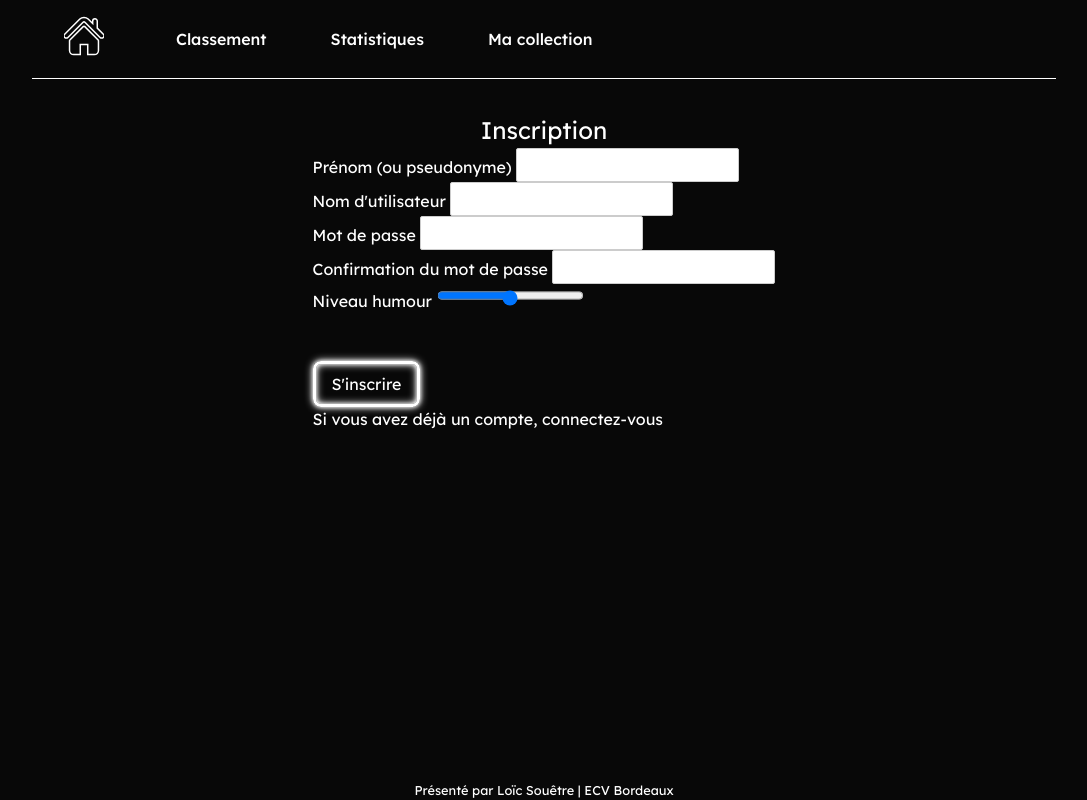
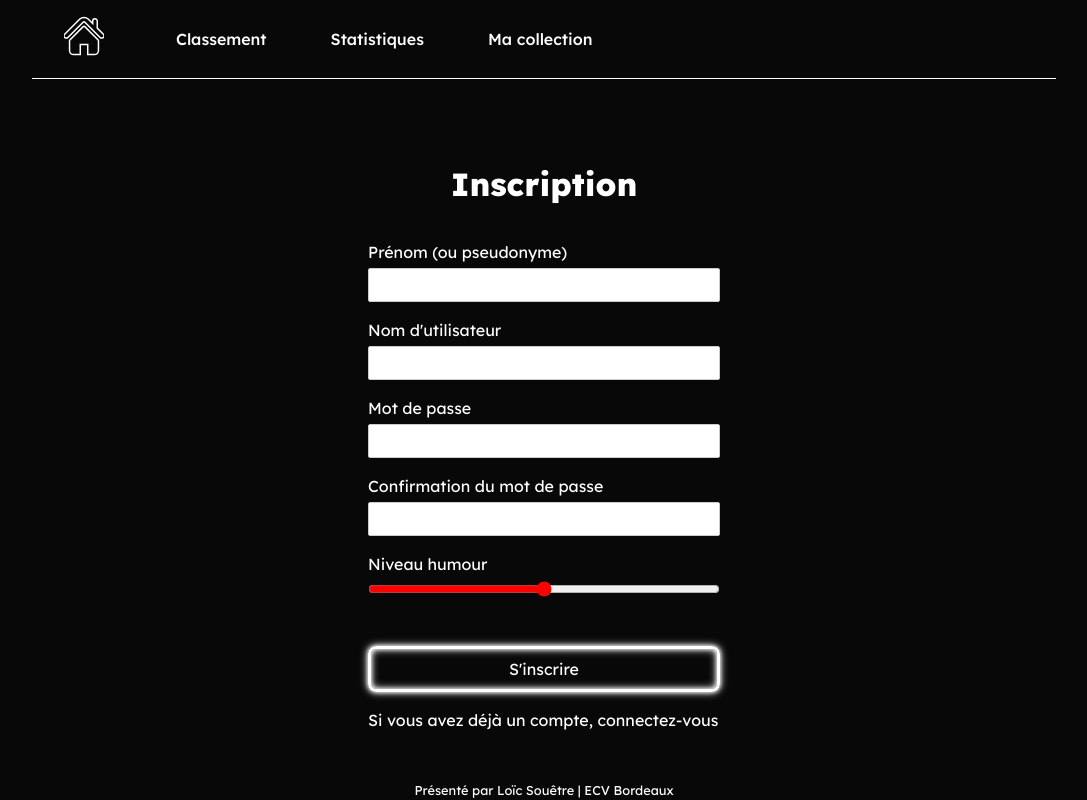
Before and after one commit to LoicSTR/joke-app, a SvelteKit app: page /sign-up in a window 1280 px wide. Shown: the whole page, without its empty margins (96-1183 px from the left). Built offline with nearby package versions, Linux system fonts and the light colour scheme; no server answers.

Commit message:
Log-out et erreurs

```diff
--- a/src/lib/components/Button.svelte
+++ b/src/lib/components/Button.svelte
@@ -21,7 +21,7 @@
 
 <style>
 	button {
-		margin-top: 3rem;
+		margin-top: 2rem;
 		padding: 0.5rem 1rem;
 		border-radius: 0.5rem;
 		color: #fff;
--- a/src/lib/server/db/user.ts
+++ b/src/lib/server/db/user.ts
@@ -17,9 +17,6 @@ export async function addUser(user: User) {
 	if (user.name in users) {
 		throw new Error("Ce nom d'utilisateur existe déjà");
 	}
-	if (user.humourLevel < 5) {
-		throw new Error("Vous manquez d'humour pour vous inscrire");
-	}
 	return write('userByName.json', {
 		[user.userName]: user,
 		...users
--- a/src/routes/+layout.svelte
+++ b/src/routes/+layout.svelte
@@ -2,7 +2,6 @@
 	import { page } from '$app/stores';
 	import house from '$lib/assets/house.svg';
 	const { children, data } = $props();
-	$inspect(data);
 
 	const current = $derived($page.url.pathname);
 
--- a/src/routes/log-in/+page.svelte
+++ b/src/routes/log-in/+page.svelte
@@ -9,9 +9,9 @@
 	<Button text="Accéder au site" link="/"></Button>
 {:else}
 	<h1>Connexion</h1>
-	<p>Pour accéder au contenu du site, veuillez-vous connecter</p>
 
 	<form action="?/login" method="POST" use:enhance>
+		<p>Pour accéder au contenu du site, veuillez-vous connecter</p>
 		<label class:error={form?.field === 'name_login'}>
 			Nom d'utilisateur
 			<input type="text" name="name_login" />
@@ -20,7 +20,37 @@
 			Mot de passe
 			<input type="password" name="password_login" />
 		</label>
+		{#if form?.message}
+			<p class="error-message">{form.message}</p>
+		{/if}
 		<Button text="Se connecter"></Button>
+		<p>Si vous n'avez pas encore de compte, <a href="/sign-up">inscrivez-vous</a> !</p>
 	</form>
-	<p>Si vous n'avez pas encore de compte, <a href="/sign-up">inscrivez-vous</a> !</p>
 {/if}
+
+<style>
+	.error-message {
+		color: red;
+		font-style: italic;
+	}
+
+	.error input {
+		border: solid 1px red;
+	}
+
+	form {
+		display: flex;
+		flex-direction: column;
+		gap: 1rem;
+		width: 22rem;
+	}
+
+	label {
+		display: flex;
+		flex-direction: column;
+	}
+
+	input {
+		margin-top: 0.25rem;
+	}
+</style>
--- /dev/null
+++ b/src/routes/log-out/+page.server.ts
@@ -0,0 +1,6 @@
+export const actions = {
+	logout: async ({ cookies }) => {
+		cookies.delete('userCookie', { path: '/' });
+		return { success: true };
+	}
+};
--- /dev/null
+++ b/src/routes/log-out/+page.svelte
@@ -0,0 +1,21 @@
+<script lang="ts">
+	import { enhance } from '$app/forms';
+	import Button from '$lib/components/Button.svelte';
+	const { form } = $props();
+</script>
+
+{#if form?.success}
+	{(window.location.href = '/log-in')}
+{:else}
+	<h1>Déconnexion</h1>
+	<form method="POST" action="?/logout" use:enhance>
+		<p>Êtes-vous sûr de vouloir vous déconnecter ?</p>
+		<Button text="Se déconnecter"></Button>
+	</form>
+{/if}
+
+<style>
+	form {
+		text-align: center;
+	}
+</style>
--- a/src/routes/sign-up/+page.server.ts
+++ b/src/routes/sign-up/+page.server.ts
@@ -8,7 +8,7 @@ export const actions = {
 		const userName = data.get('userName_register')?.toString();
 		const password = data.get('password_register')?.toString();
 		const confirmPassword = data.get('confirmPassword_register')?.toString();
-		const humourLevel = data.get('humourLevel')?.toString();
+		const humourLevel = Number(data.get('humourLevel'));
 
 		if (!name)
 			return fail(400, {
@@ -42,6 +42,14 @@ export const actions = {
 				humourLevel,
 				field: 'confirmPassword_register'
 			});
+		if (humourLevel > 5)
+			return fail(400, {
+				message: "Vous n'avez pas assez d'humour pour vous inscrire",
+				name,
+				userName,
+				humourLevel,
+				field: 'humourLevel'
+			});
 		try {
 			await addUser({ name, userName, password, humourLevel });
 			return {
--- a/src/routes/sign-up/+page.svelte
+++ b/src/routes/sign-up/+page.svelte
@@ -6,7 +6,7 @@
 	$inspect(form);
 </script>
 
-<h2>Inscription</h2>
+<h1>Inscription</h1>
 {#if form?.success}
 	{(window.location.href = '/log-in')}
 {/if}
@@ -15,23 +15,73 @@
 	<label class:error={form?.field === 'name_register'}>
 		Prénom (ou pseudonyme)
 		<input type="text" name="name_register" value={form?.name} />
+		{#if form?.message && form?.field === 'name_register'}
+			<p class="error-message">{form.message}</p>
+		{/if}
 	</label>
 	<label class:error={form?.field === 'userName_register'}>
 		Nom d'utilisateur
 		<input type="text" name="userName_register" value={form?.userName} />
+		{#if form?.message && form?.field === 'userName_register'}
+			<p class="error-message">{form.message}</p>
+		{/if}
 	</label>
 	<label class:error={form?.field === 'password_register'}>
 		Mot de passe
 		<input type="password" name="password_register" />
+		{#if form?.message && form?.field === 'password_register'}
+			<p class="error-message">{form.message}</p>
+		{/if}
 	</label>
 	<label class:error={form?.field === 'confirmPassword_register'}>
 		Confirmation du mot de passe
 		<input type="password" name="confirmPassword_register" />
+		{#if form?.message && form?.field === 'confirmPassword_register'}
+			<p class="error-message">{form.message}</p>
+		{/if}
 	</label>
 	<label class:error={form?.field === 'humourLevel'}>
 		Niveau humour
 		<input type="range" name="humourLevel" min="0" max="10" value="5" />
+		{#if form?.message && form?.field === 'humourLevel'}
+			<p class="error-message">{form.message}</p>
+		{/if}
 	</label>
 	<Button text="S'inscrire"></Button>
 	<p>Si vous avez déjà un compte, <a href="/log-in">connectez-vous</a></p>
 </form>
+
+<style>
+	.error-message {
+		color: red;
+		font-style: italic;
+	}
+
+	.error input {
+		border: solid 1px red;
+	}
+
+	form {
+		display: flex;
+		flex-direction: column;
+		gap: 1rem;
+		width: 22rem;
+	}
+
+	label {
+		display: flex;
+		flex-direction: column;
+	}
+
+	input {
+		margin-top: 0.25rem;
+	}
+
+	input[type='range'] {
+		padding: 0;
+		outline: none;
+		box-sizing: border-box;
+		cursor: pointer;
+		accent-color: red;
+	}
+</style>
```
Also changed, not shown: data/userByCookie.json (+1 -1 lines).
